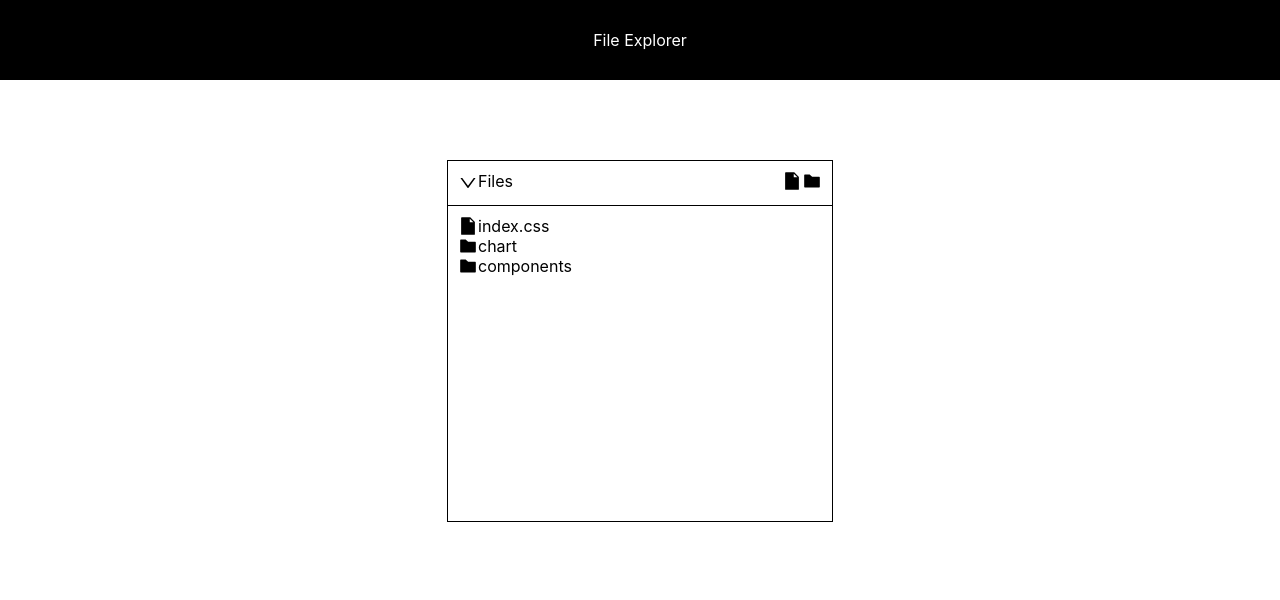
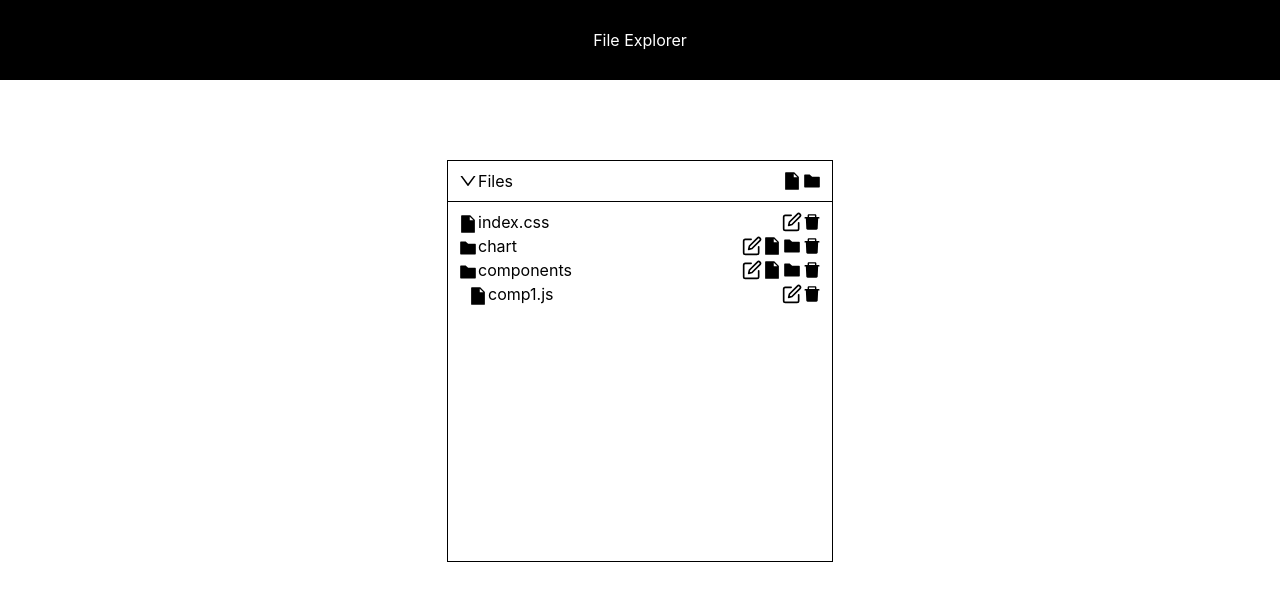
Before and after one commit to SihotiyaKartik/File-Explorer, a React (Create React App) app: page / in a window 1280 px wide. Shown: the top 600 px of the page. Built offline with nearby package versions, Linux system fonts and the light colour scheme.

Commit message:
Rendering of all files

```diff
--- a/src/App.css
+++ b/src/App.css
@@ -21,7 +21,7 @@
 .FileExplorerBox {
   border: 1px solid black;
   width: 30%;
-  height: 50%;
+  height: 50vh;
   margin-top: 10vh;
 }
 
@@ -36,6 +36,7 @@
 .FileExplorerBoxHeader {
   padding: 10px;
   width: 100% - 10px;
+  height: 5%;
   display: flex;
   justify-content: space-between;
   border-bottom: 1px solid black;
@@ -43,6 +44,7 @@
 
 .FileExplorerBoxFooter {
   padding: 10px;
+  max-height: 95%;
 }
 
 .FileName {
@@ -67,3 +69,13 @@
 .EditFileIcon {
   align-self: center;
 }
+
+.FileCardLeftSection {
+  display: flex;
+  justify-content: flex-start;
+}
+
+.FileCard {
+  display: flex;
+  justify-content: space-between;
+}
--- a/src/App.js
+++ b/src/App.js
@@ -7,7 +7,7 @@ function App() {
   return (
     <div className="App">
       <Header />
-      <FileExplorer className="FileExplorerWindow" data={FileData} />
+      <FileExplorer data={FileData} />
     </div>
   )
 }
--- /dev/null
+++ b/src/cards/FileCard.js
@@ -0,0 +1,48 @@
+import { useState } from "react"
+import { AiFillFile, AiFillFolder, AiFillDelete } from "react-icons/ai"
+import { FiEdit } from "react-icons/fi"
+
+const FileCard = ({ data }) => {
+  const [showEditIcons, setShowEditIcons] = useState(false)
+  const [currentId, setCurrentId] = useState(-1)
+
+  const marginLeft = `${(data?.level - 1) * 10}px`
+
+  const handleCurrentId = (id) => {
+    setShowEditIcons(!showEditIcons)
+  }
+
+  return (
+    <div className="FileCard">
+      <div
+        onMouseEnter={() => handleCurrentId(data?.id)}
+        className="FileCardLeftSection"
+        style={{ marginLeft }}
+      >
+        {data?.type === "folder" ? (
+          <AiFillFolder className="icon" size={20} />
+        ) : (
+          <AiFillFile className="icon" size={20} />
+        )}
+        <div className="SubFilesName">{data?.name}</div>
+      </div>
+      <div className="EditIcons">
+        {data?.type === "folder" ? (
+          <>
+            <FiEdit size={20} />
+            <AiFillFile size={20} />
+            <AiFillFolder size={20} />
+            <AiFillDelete size={20} />
+          </>
+        ) : (
+          <>
+            <FiEdit size={20} />
+            <AiFillDelete size={20} />
+          </>
+        )}
+      </div>
+    </div>
+  )
+}
+
+export default FileCard
--- a/src/components/file-explorer/FileExplorerFooter.js
+++ b/src/components/file-explorer/FileExplorerFooter.js
@@ -1,58 +1,12 @@
-import { useState } from "react"
-import { AiFillFile, AiFillFolder, AiFillDelete } from "react-icons/ai"
-import { FiEdit } from "react-icons/fi"
 import { useToggleFooterContext } from "../../context/ToggleFooter"
+import RenderFiles from "./RenderFile"
 
 const FileExplorerFooter = ({ data }) => {
-  const [showEditIcon, setEditIcon] = useState(false)
-  const [currentEditId, setCurrentEditId] = useState(-1)
-  const [isFileNameEditOpen, setFileNameEdit] = useState(false)
-
-  const handleEditIcon = (id) => {
-    setEditIcon(!showEditIcon)
-    setCurrentEditId(id)
-  }
-
-  const handleFileNameEdit = (id) => {
-    setFileNameEdit(!isFileNameEditOpen)
-  }
-
   const { displayAllFiles } = useToggleFooterContext()
 
   return (
     <div className="FileExplorerBoxFooter">
-      {displayAllFiles ? (
-        <>
-          {data.children.map((item) => (
-            <div className="FileExplorerContent" key={item?.id}>
-              <div onClick={() => handleEditIcon(item?.id)} className="SubFile">
-                {item?.type === "file" ? (
-                  <AiFillFile className="icon" size={20} />
-                ) : (
-                  <AiFillFolder className="icon" size={20} />
-                )}
-                {isFileNameEditOpen && item?.id === currentEditId ? (
-                  <input type="text" autoFocus></input>
-                ) : (
-                  <div>{item?.name}</div>
-                )}
-              </div>
-              {showEditIcon && item?.id === currentEditId ? (
-                <div className="EditFileIcon">
-                  <FiEdit onClick={handleFileNameEdit} size={20} />
-                  <AiFillFile size={20} />
-                  <AiFillFolder size={20} />
-                  <AiFillDelete size={20} />
-                </div>
-              ) : (
-                <></>
-              )}
-            </div>
-          ))}
-        </>
-      ) : (
-        <></>
-      )}
+      {displayAllFiles ? <RenderFiles data={data?.children} /> : <></>}
     </div>
   )
 }
--- /dev/null
+++ b/src/components/file-explorer/RenderFile.js
@@ -0,0 +1,28 @@
+import { useState } from "react"
+import FileCard from "../../cards/FileCard"
+
+const RenderFiles = ({ data }) => {
+  const [expandedFiles, setExpandedFiles] = useState({})
+
+  const handleExpandation = (item) => {
+    setExpandedFiles((prevItem) => ({
+      ...prevItem,
+      [item?.id]: !prevItem[item?.id]
+    }))
+  }
+
+  return (
+    <div>
+      {data?.map((item) => (
+        <div>
+          <FileCard data={item} key={item?.id} />
+          {item?.children && item?.isOpen && (
+            <RenderFiles data={item?.children} />
+          )}
+        </div>
+      ))}
+    </div>
+  )
+}
+
+export default RenderFiles
--- a/src/components/file-explorer/index.js
+++ b/src/components/file-explorer/index.js
@@ -2,13 +2,13 @@ import FileExplorerHeader from "./FileExplorerHeader"
 import FileExplorerFooter from "./FileExplorerFooter"
 import { ToggleFooterProvider } from "../../context/ToggleFooter"
 
-const FileExplorer = (props) => {
+const FileExplorer = ({ data }) => {
   return (
     <ToggleFooterProvider>
-      <div className={props.className}>
+      <div className="FileExplorerWindow">
         <div className="FileExplorerBox">
           <FileExplorerHeader />
-          <FileExplorerFooter data={props.data} />
+          <FileExplorerFooter data={data} />
         </div>
       </div>
     </ToggleFooterProvider>
--- a/src/data/FileData.js
+++ b/src/data/FileData.js
@@ -2,11 +2,13 @@ export const FileData = {
   name: "File",
   id: 1,
   type: "folder",
+  level: 0,
   children: [
     {
       name: "index.css",
       id: 1,
       type: "file",
+      level: 1,
       isOpen: false,
       children: []
     },
@@ -14,19 +16,39 @@ export const FileData = {
       name: "chart",
       id: 2,
       type: "folder",
+      level: 1,
       isOpen: false,
-      children: []
+      children: [
+        {
+          name: "comp1.js",
+          id: 5,
+          type: "file",
+          level: 2,
+          isOpen: false,
+          children: []
+        },
+        {
+          name: "comp2.js",
+          id: 6,
+          type: "file",
+          level: 2,
+          isOpen: false,
+          children: []
+        }
+      ]
     },
     {
       name: "components",
       id: 3,
       type: "folder",
+      level: 1,
       isOpen: true,
       children: [
         {
           name: "comp1.js",
           id: 4,
           type: "file",
+          level: 2,
           isOpen: false,
           children: []
         }
```
